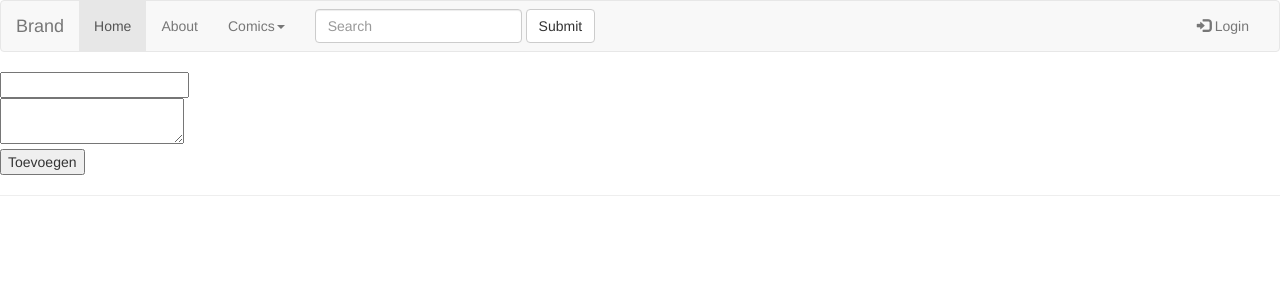
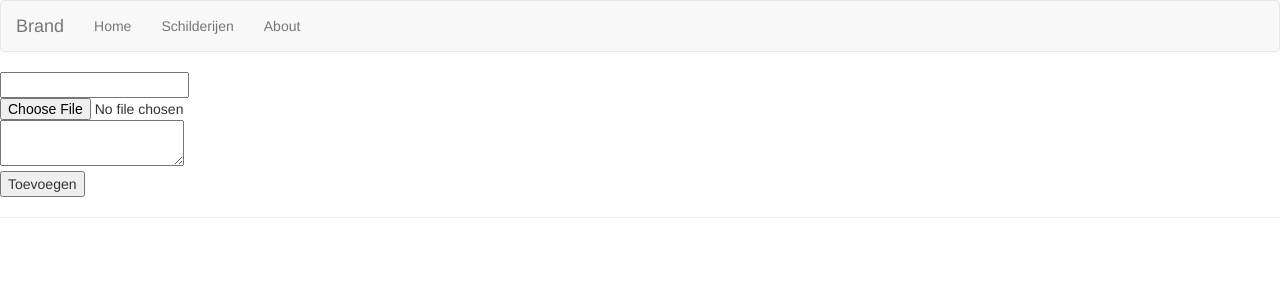
Before and after one commit to stretchhog/daan-1004, a Flask app: template daan-1004/templates/paintings/create.html in a window 1280 px wide. Shown: the top 300 px of the page. Run offline with Flask 2, Linux system fonts and the light colour scheme; the template is opened without the code that fills it: values that come from a table or form of the project are taken from there, others are empty; parts of the project's set-up code (start-up, migrations or seed data) failed here and were passed over; some libraries are stand-ins or nearby versions.

Commit message:
Working page and menu

```diff
--- a/daan-1004/app/forms.py
+++ b/daan-1004/app/forms.py
@@ -1,19 +1,18 @@
 from flask.ext.wtf import Form
 import re
 from wtforms import StringField, IntegerField, TextField, TextAreaField, FileField, HiddenField
-from wtforms.validators import DataRequired
-
+from wtforms.validators import DataRequired, regexp
 from wtforms_components import validators
 
 
 class PaintingCreateForm(Form):
 	title = StringField('Titel', validators=[DataRequired()])
-	image = FileField('Schilderij'  [validators.regexp(u'^[^/\\]\.jpg$')])
+	image = FileField('Schilderij', validators=[regexp('^[^/\\\\]\.jpg$')])
 	notes = TextAreaField('Beschrijving')
 
 	def validate_image(form, field):
 		if field.data:
-			field.data = re.sub(r'[^a-z0-9_.-]', '_', field.data)
+			field.data = re.sub('[^a-z0-9_.-]', '_', field.data)
 
 
 class PaintingEditForm(Form):
--- a/daan-1004/main.py
+++ b/daan-1004/main.py
@@ -14,7 +14,7 @@ api = Api(app)
 
 @app.route("/")
 def index():
-	return render_template("index.html")
+	return render_template("home.html")
 
 
 @app.errorhandler(404)
--- a/daan-1004/templates/404.html
+++ b/daan-1004/templates/404.html
@@ -1,4 +1,4 @@
-{% extends "index.html" %}
+{% extends "layout.html" %}
 {% block body %}
 404: not found
 {% endblock %}
--- a/daan-1004/templates/409.html
+++ b/daan-1004/templates/409.html
@@ -1,4 +1,4 @@
-{% extends "index.html" %}
+{% extends "layout.html" %}
 {% block body %}
 409: conflict
 {% endblock %}
--- a/daan-1004/templates/500.html
+++ b/daan-1004/templates/500.html
@@ -1,4 +1,4 @@
-{% extends "index.html" %}
+{% extends "layout.html" %}
 {% block body %}
 500: bad request
 {% endblock %}
--- /dev/null
+++ b/daan-1004/templates/home.html
@@ -0,0 +1,5 @@
+{% extends "layout.html" %}
+{% set active_page = "home" %}
+Thuis
+{% block body %}
+{% endblock %}
--- a/daan-1004/templates/index.html
+++ /dev/null
@@ -1,64 +0,0 @@
-<!DOCTYPE html>
-<html>
-<head>
-	<meta charset="utf-8"/>
-	<title>timvancann.nl</title>
-
-	<link rel="stylesheet" type="text/css" href="{{ url_for('static', filename='css/bootstrap.css') }}">
-</head>
-<body>
-<nav class="navbar navbar-default">
-	<div class="container-fluid">
-		<!-- Brand and toggle get grouped for better mobile display -->
-		<div class="navbar-header">
-			<button type="button" class="navbar-toggle collapsed" data-toggle="collapse"
-			        data-target="#bs-example-navbar-collapse-1" aria-expanded="false">
-				<span class="sr-only">Toggle navigation</span>
-				<span class="icon-bar"></span>
-				<span class="icon-bar"></span>
-				<span class="icon-bar"></span>
-			</button>
-			<a class="navbar-brand" href="#">Brand</a>
-		</div>
-
-		<!-- Collect the nav links, forms, and other content for toggling -->
-		<div class="collapse navbar-collapse" id="bs-example-navbar-collapse-1">
-			<ul class="nav navbar-nav">
-				<li class="active"><a href="#">Home <span class="sr-only">(current)</span></a></li>
-				<li><a href="#">About</a></li>
-				<li class="dropdown">
-					<a href="#" class="dropdown-toggle" data-toggle="dropdown" role="button" aria-haspopup="true"
-					   aria-expanded="false">Comics<span class="caret"></span></a>
-					<ul class="dropdown-menu">
-						<li><a href="/app/list">Suske en Wiske</a></li>
-						<li><a href="/app/kiekeboe">Kiekeboe</a></li>
-						<li role="separator" class="divider"></li>
-						<li><a href="/app/dc">DC Comics</a></li>
-						<li role="separator" class="divider"></li>
-						<li><a href="/app/marvel">Marvel</a></li>
-						<li role="separator" class="divider"></li>
-						<li><a href="/app/gft">Grim Fairy Tales</a></li>
-					</ul>
-				</li>
-			</ul>
-			<form class="navbar-form navbar-left" role="search">
-				<div class="form-group">
-					<input type="text" class="form-control" placeholder="Search">
-				</div>
-				<button type="submit" class="btn btn-default">Submit</button>
-			</form>
-			<ul class="nav navbar-nav navbar-right">
-				<li><a href="/login"><span class="glyphicon glyphicon-log-in"></span>&nbsp;Login</a></li>
-			</ul>
-		</div>
-		<!-- /.navbar-collapse -->
-	</div>
-	<!-- /.container-fluid -->
-</nav>
-
-{% block body %}{% endblock %}
-
-<script src="{{ url_for('static', filename='js/jquery-2.1.4.min.js') }}"></script>
-<script src="{{ url_for('static', filename='js/bootstrap.js') }}"></script>
-</body>
-</html>
--- /dev/null
+++ b/daan-1004/templates/layout.html
@@ -0,0 +1,51 @@
+<!DOCTYPE html>
+<html>
+<head>
+	<meta charset="utf-8"/>
+	<title>timvancann.nl</title>
+
+	<link rel="stylesheet" type="text/css" href="{{ url_for('static', filename='css/bootstrap.css') }}">
+</head>
+<body>
+
+{% set navigation_bar = [
+    ('/', 'home', 'Home'),
+    (url_for('paintings_list'), 'paintings', 'Schilderijen'),
+    ('/about/', 'about', 'About')
+] -%}
+
+<nav class="navbar navbar-default">
+	<div class="container-fluid">
+		<!-- Brand and toggle get grouped for better mobile display -->
+		<div class="navbar-header">
+			<button type="button" class="navbar-toggle collapsed" data-toggle="collapse"
+					data-target="#bs-example-navbar-collapse-1" aria-expanded="false">
+				<span class="sr-only">Toggle navigation</span>
+				<span class="icon-bar"></span>
+				<span class="icon-bar"></span>
+				<span class="icon-bar"></span>
+			</button>
+			<a class="navbar-brand" href="#">Brand</a>
+		</div>
+
+		<!-- Collect the nav links, forms, and other content for toggling -->
+		<div class="collapse navbar-collapse" id="bs-example-navbar-collapse-1">
+			<ul class="nav navbar-nav">
+				{% for href, id, caption in navigation_bar %}
+					<li{% if id == active_page %} class="active"{% endif %}>
+						<a href="{{ href|e }}">{{ caption|e }}</a>
+					</li>
+				{% endfor %}
+			</ul>
+		</div>
+		<!-- /.navbar-collapse -->
+	</div>
+	<!-- /.container-fluid -->
+</nav>
+
+{% block body %}{% endblock %}
+
+<script src="{{ url_for('static', filename='js/jquery-2.1.4.min.js') }}"></script>
+<script src="{{ url_for('static', filename='js/bootstrap.js') }}"></script>
+</body>
+</html>
--- a/daan-1004/templates/paintings/create.html
+++ b/daan-1004/templates/paintings/create.html
@@ -1,4 +1,4 @@
-{% extends "index.html" %}
+{% extends "layout.html" %}
 {% block body %}
 <form action="" method="post" name="create-painting">
     {{ form.hidden_tag() }}
--- a/daan-1004/templates/paintings/detail.html
+++ b/daan-1004/templates/paintings/detail.html
@@ -1,4 +1,4 @@
-{% extends "index.html" %}
+{% extends "layout.html" %}
 {% block body %}
 	<form action="" method="post" name="update-painting">
 		{{ form.hidden_tag() }}
--- a/daan-1004/templates/paintings/list.html
+++ b/daan-1004/templates/paintings/list.html
@@ -1,4 +1,5 @@
-{% extends "index.html" %}
+{% extends "layout.html" %}
+{% set active_page = "paintings" %}
 {% block body %}
 
 {% for painting in paintings %}
```
Also changed, not shown: daan-1004/app/controllers.py (+7 -5 lines).
